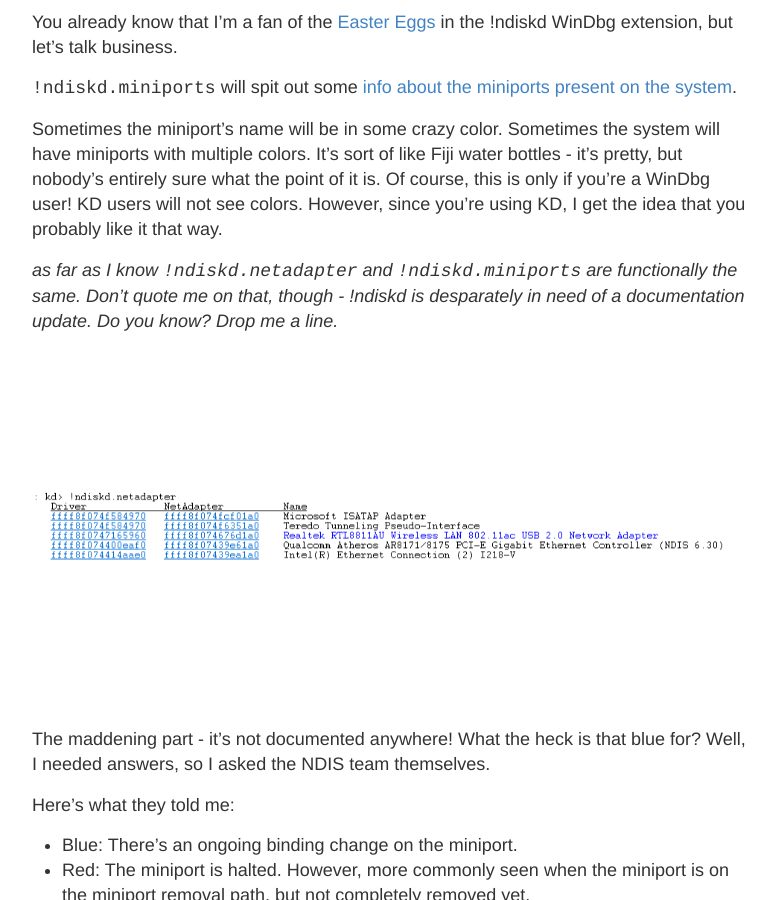
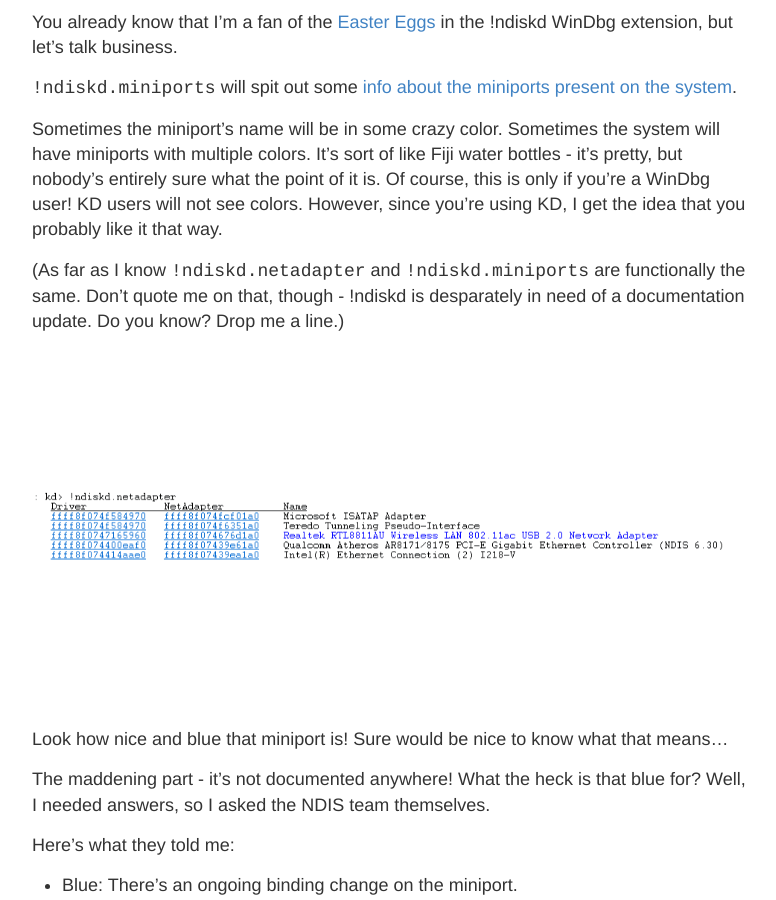
Before and after one commit to mrb113/mrb113.github.io, a Jekyll site: the page built from _posts/2016-12-10-ndiskd-miniports-color-coding.md, in a window 1280 px wide and 900 px high, scrolled down 268 px. Shown: the whole window, without its empty margins (248-1024 px from the left). Built offline with Jekyll 4.4.1, drawn with Linux system fonts in a browser that asks for light colours; comment, search, counter and statistics services are not loaded.

Commit message:
no message

```diff
--- a/_posts/2016-12-10-ndiskd-miniports-color-coding.md
+++ b/_posts/2016-12-10-ndiskd-miniports-color-coding.md
@@ -10,9 +10,11 @@ You already know that I'm a fan of the [Easter Eggs](http://mrbit.me/WinDBG-East
 Sometimes the miniport's name will be in some crazy color. Sometimes the system will have miniports with multiple colors. It's sort of like Fiji water bottles - it's pretty, but nobody's entirely sure what the point of it is.
 Of course, this is only if you're a WinDbg user! KD users will not see colors. However, since you're using KD, I get the idea that you probably like it that way.
 
-*as far as I know `!ndiskd.netadapter` and `!ndiskd.miniports` are functionally the same. Don't quote me on that, though - !ndiskd is desparately in need of a documentation update. Do you know? Drop me a line.*
+(As far as I know `!ndiskd.netadapter` and `!ndiskd.miniports` are functionally the same. Don't quote me on that, though - !ndiskd is desparately in need of a documentation update. Do you know? Drop me a line.)
 
 ![ndiskd.netadapter](../images/ndiskd_blue.png)
+
+Look how nice and blue that miniport is! Sure would be nice to know what that means...
 
 The maddening part - it's not documented anywhere! What the heck is that blue for? Well, I needed answers, so I asked the NDIS team themselves.
 
```
